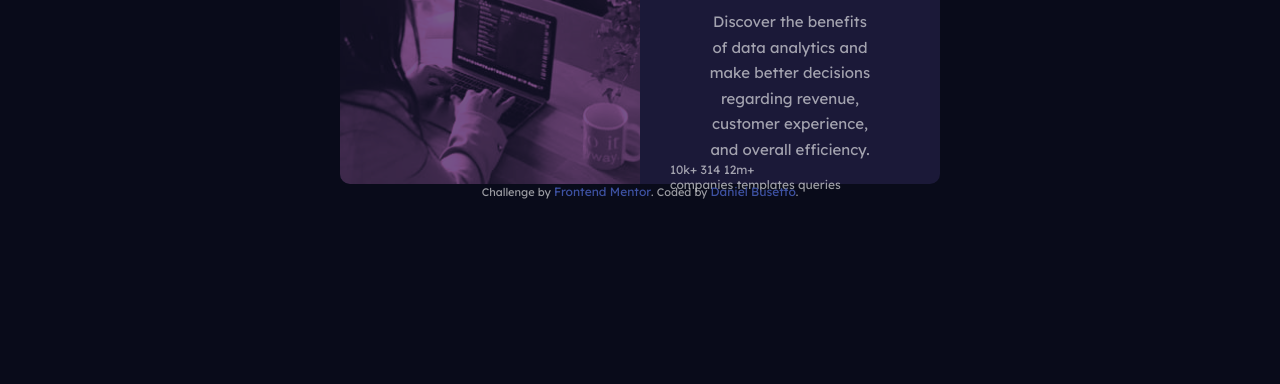
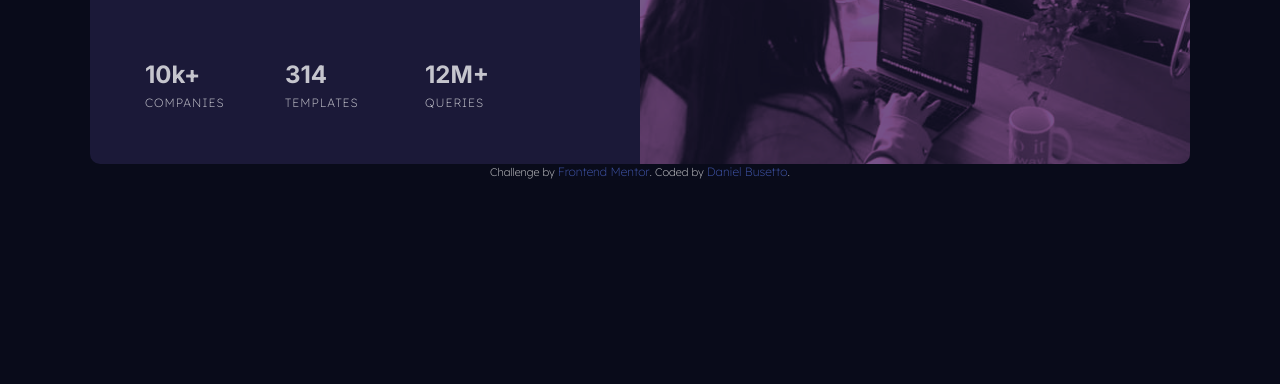
Before and after one commit to dani01Lost4ever/CSS, a plain HTML site: page TerzoEsercizioPratico/index.html in a window 1280 px wide. Shown: the part 416-800 px from the top of the page. Drawn offline with Linux system fonts and the light colour scheme.

Commit message:
Completo

```diff
--- a/TerzoEsercizioPratico/index.html
+++ b/TerzoEsercizioPratico/index.html
@@ -5,6 +5,8 @@
   <meta name="viewport" content="width=device-width, initial-scale=1.0"> <!-- displays site properly based on user's device -->
   <link rel="preconnect" href="https://fonts.googleapis.com">
   <link rel="preconnect" href="https://fonts.gstatic.com" crossorigin>
+  <link href="https://fonts.googleapis.com/css2?family=Lexend+Deca:wght@200&display=swap" rel="stylesheet">
+  <link href="https://fonts.googleapis.com/css2?family=Lexend+Deca:wght@300&display=swap" rel="stylesheet">
   <link href="https://fonts.googleapis.com/css2?family=Inter:wght@400;700&family=Lexend+Deca&display=swap" rel="stylesheet">
   <link rel="icon" type="image/png" sizes="32x32" href="./images/favicon-32x32.png">
   <link rel="stylesheet" href="style.css">
@@ -29,15 +31,31 @@
         experience, and overall efficiency.
       </p>
 
-      <div>
-        10k+
-        314
-        12m+
-      </div>
-      <div>
-        companies
-        templates
-        queries
+      <div class="statistics">
+        <div class="centerDiv">
+          <div class="number">
+            10k+
+          </div>
+          <div class="statisticName">
+            companies
+          </div>
+        </div>
+        <div class="centerDiv">
+          <div class="number">
+            314
+          </div>
+          <div class="statisticName">
+            templates
+          </div>
+        </div>
+        <div class="centerDiv">
+          <div class="number">
+            12M+
+          </div>
+          <div class="statisticName">
+            queries
+          </div>
+        </div>
       </div>
     </div>
   </div>
--- a/TerzoEsercizioPratico/style.css
+++ b/TerzoEsercizioPratico/style.css
@@ -8,10 +8,10 @@
 }
 
 *, a{
-  color:var(--Slightly_transparent_white_darker);
+color:var(--Slightly_transparent_white);
 font-family: 'Lexend Deca', sans-serif;
 font-size: 12px;
-  font-weight: 400;
+font-weight: 200;
 margin: 0px 0px 0px 0px;
 text-decoration: none;
 }
@@ -25,13 +25,17 @@ body{
   display: grid;
   grid-template-rows: repeat(3, 1fr); /*questo serve per creare due righe di uguale altezza, 2volte 1frazione di spazio*/
   width:  350px;
-    height: 820px;
+  height: 850px;
   margin:30px 15px;
   margin-left: auto;
   margin-right: auto;
+  grid-template-areas:
+    "images"
+    "description";
 }
 
 .images {
+  grid-area: images;
   height: 239px;
   border-top-left-radius: 10px;
   border-bottom-left-radius:0px;
@@ -46,6 +50,7 @@ body{
 }
 
 .description {
+  grid-area: description;
   margin: 0px;
 }
 
@@ -70,18 +75,45 @@ body{
 
 .textDescription{
   text-align: center;
-    line-height: 1.7;
+  line-height: 1.8;
   padding-left: 35px;
-    padding-right: 35px;
+  padding-right: 45px;
+  font-size: 15.5px;
+}
+
+.statistics{
+  padding-top: 15px;
+  display: grid;
+}
+
+.centerDiv{
+  width: 100px;
+  margin:0 auto;
+  padding-top: 35px;
+}
+
+.number{
+  display: flex;
+  font-family: 'Inter', sans-serif;
+  font-weight: 700;
+  font-size: 30px;
+  justify-content: center;
+}
+.statisticName{
+  display: flex;
+  padding-top: 8px;
+  text-transform: uppercase;
   font-size: 15px;
+  justify-content: center;
+  letter-spacing: 1px;
 }
 
   @media screen and (min-width: 700px){
     .card-container {
-      grid-template-rows:0;
       grid-template-columns: repeat(2, 1fr);
-      width: 600px;
-      height: 450px;
+      grid-template-areas: "description images";
+      width: 1100px;
+      height: 430px;
       margin-left: auto;
       margin-right: auto;
       margin-top: 150px;
@@ -89,18 +121,51 @@ body{
     }
 
     .images {
-      width: 300px;
-      height: 450px;
-      border-top-left-radius: 10px;
-      border-bottom-left-radius:10px;
-      border-top-right-radius: 0px;
-      border-bottom-right-radius: 0px;
+      width: 100%;
+      height: 430px;
+      border-top-left-radius: 0px;
+      border-bottom-left-radius: 0px;
+      border-top-right-radius: 10px;
+      border-bottom-right-radius: 10px;
       background-image: url("./images/image-header-desktop.jpg");
     }
 
     .description {
-      margin: 40px 30px;
-      max-width: 250px;
+      margin: 40px 35px;
+    }
+
+    h1{
+      text-align: left;
+      padding: 25px;
+      font-size: 35px;
+    }
+    .insights{
+      font-size: 35px;
+    }
+
+    .textDescription{
+      text-align: left;
+      line-height: 1.7;
+      padding-left: 25px;
+      padding-right: 90px;
+    }
+
+    .statistics{
+      padding-top: 38px;
+      padding-right: 60px;
+      display: flex;
+    }
+
+    .number{
+      display: flex;
+      font-size: 24px;
+      justify-content: left;
+    }
+
+    .statisticName{
+      padding-top: 6px;
+      font-size: 12px;
+      justify-content: left;
     }
 
   }
```
Lines whose indentation alone changed are shown as unchanged.
